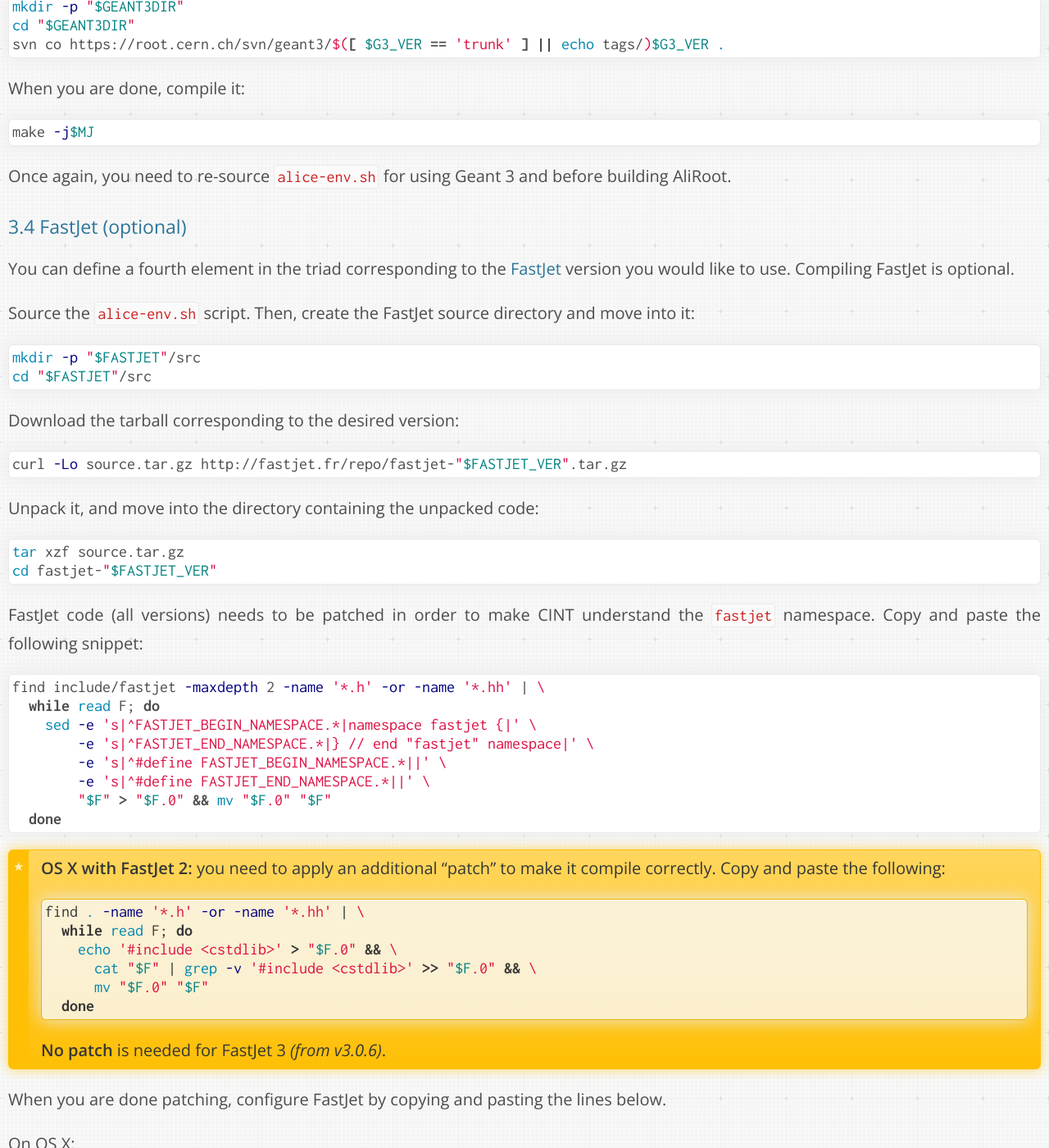
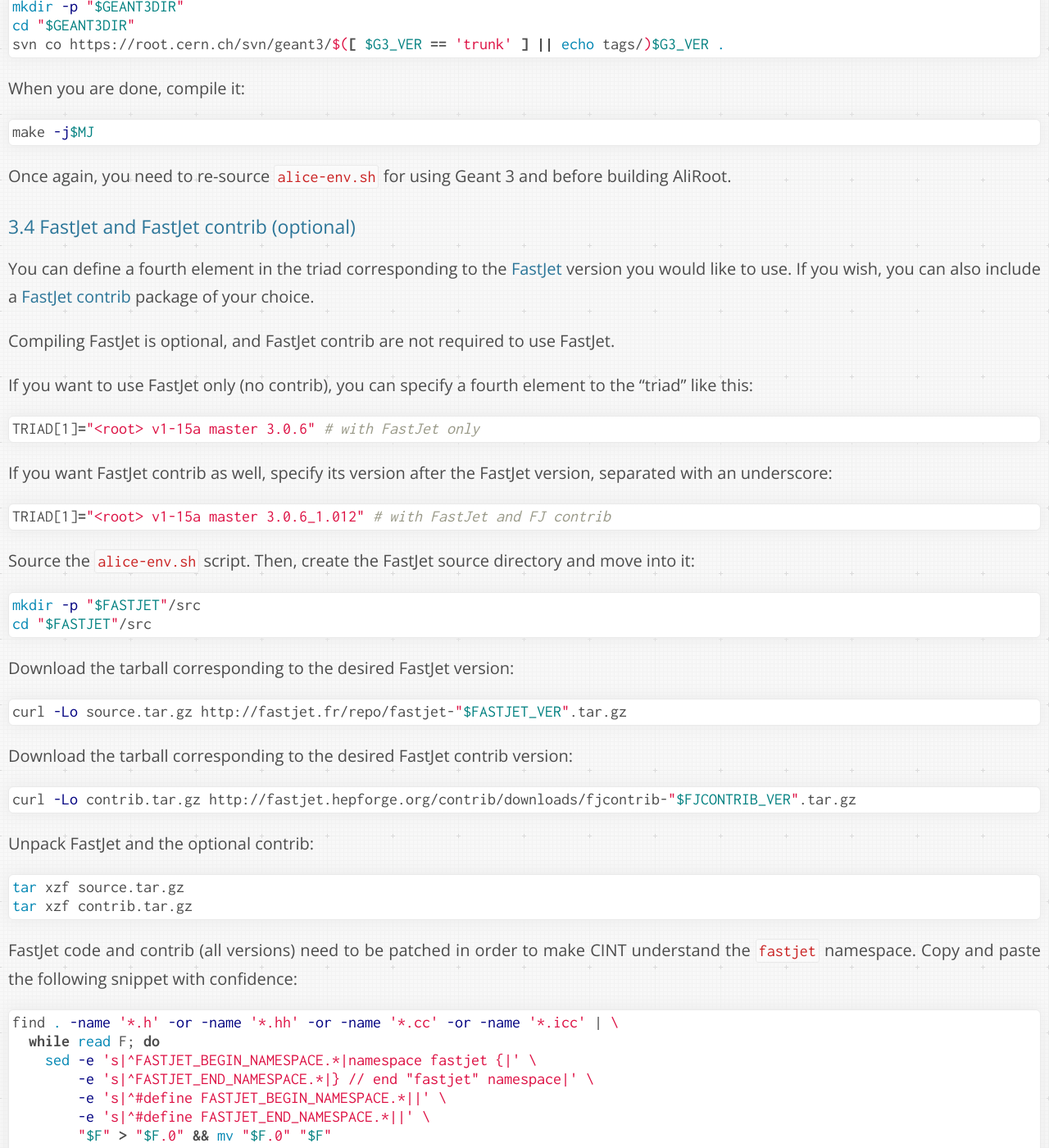
Before and after one commit to dberzano/dberzano.github.io, a Jekyll site: the page built from alice/install-aliroot/manual.md, in a window 1280 px wide and 1400 px high, scrolled down 7781 px. Shown: the whole window at 82% size. Built offline with Jekyll 4.4.1, drawn with Linux system fonts in a browser that asks for light colours; Markdown is read by kramdown in place of the engine named in the settings; some of the changed text lies outside the part shown.

Commit message:
Doc for FastJet contrib (synced w/autoinstall)

````diff
--- a/alice/install-aliroot/manual.md
+++ b/alice/install-aliroot/manual.md
@@ -374,11 +374,30 @@
 and before building AliRoot.
 
 
-### FastJet (optional)
+### FastJet and FastJet contrib (optional)
 
 You can define a fourth element in the triad corresponding to the
-[FastJet](http://fastjet.fr/) version you would like to use.
-**Compiling FastJet is optional.**
+[FastJet](http://fastjet.fr/) version you would like to use. If you
+wish, you can also include a
+[FastJet contrib](http://fastjet.hepforge.org/contrib/) package of
+your choice.
+
+**Compiling FastJet is optional, and FastJet contrib are not required
+to use FastJet.**
+
+If you want to use FastJet only (no contrib), you can specify a fourth
+element to the "triad" like this:
+
+```bash
+TRIAD[1]="<root> v1-15a master 3.0.6" # with FastJet only
+```
+
+If you want FastJet contrib as well, specify its version after the
+FastJet version, separated with an underscore:
+
+```bash
+TRIAD[1]="<root> v1-15a master 3.0.6_1.012" # with FastJet and FJ contrib
+```
 
 Source the `alice-env.sh` script. Then, create the FastJet source
 directory and move into it:
@@ -388,25 +407,32 @@
 cd "$FASTJET"/src
 ```
 
-Download the tarball corresponding to the desired version:
+Download the tarball corresponding to the desired FastJet version:
 
 ```bash
 curl -Lo source.tar.gz http://fastjet.fr/repo/fastjet-"$FASTJET_VER".tar.gz
 ```
 
-Unpack it, and move into the directory containing the unpacked code:
+Download the tarball corresponding to the desired FastJet contrib
+version:
+
+```bash
+curl -Lo contrib.tar.gz http://fastjet.hepforge.org/contrib/downloads/fjcontrib-"$FJCONTRIB_VER".tar.gz
+```
+
+Unpack FastJet and the optional contrib:
 
 ```bash
 tar xzf source.tar.gz
-cd fastjet-"$FASTJET_VER"
+tar xzf contrib.tar.gz
 ```
 
-FastJet code (all versions) needs to be patched in order to make CINT
-understand the `fastjet` namespace. Copy and paste the following
-snippet:
+FastJet code and contrib (all versions) need to be patched in order
+to make CINT understand the `fastjet` namespace. Copy and paste the
+following snippet with confidence:
 
 ```bash
-find include/fastjet -maxdepth 2 -name '*.h' -or -name '*.hh' | \
+find . -name '*.h' -or -name '*.hh' -or -name '*.cc' -or -name '*.icc' | \
   while read F; do
     sed -e 's|^FASTJET_BEGIN_NAMESPACE.*|namespace fastjet {|' \
         -e 's|^FASTJET_END_NAMESPACE.*|} // end "fastjet" namespace|' \
@@ -430,6 +456,12 @@
 >
 > **No patch** is needed for FastJet 3 *(from v3.0.6)*.
 
+Now, move to the FastJet source directory:
+
+```bash
+cd "$FASTJET/src/fastjet-$FASTJET_VER"
+```
+
 When you are done patching, configure FastJet by copying and pasting
 the lines below.
 
@@ -452,6 +484,19 @@
 
 ```bash
 make -j$MJ install
+```
+
+For installing FastJet contrib, **source the environment variables
+once again**, then move to the contrib source directory:
+
+```bash
+cd "$FASTJET/src/fjcontrib-$FJCONTRIB_VER"
+```
+
+Now configure, build and install it:
+
+```bash
+./configure && make -j"$MJ" install
 ```
 
 
````
